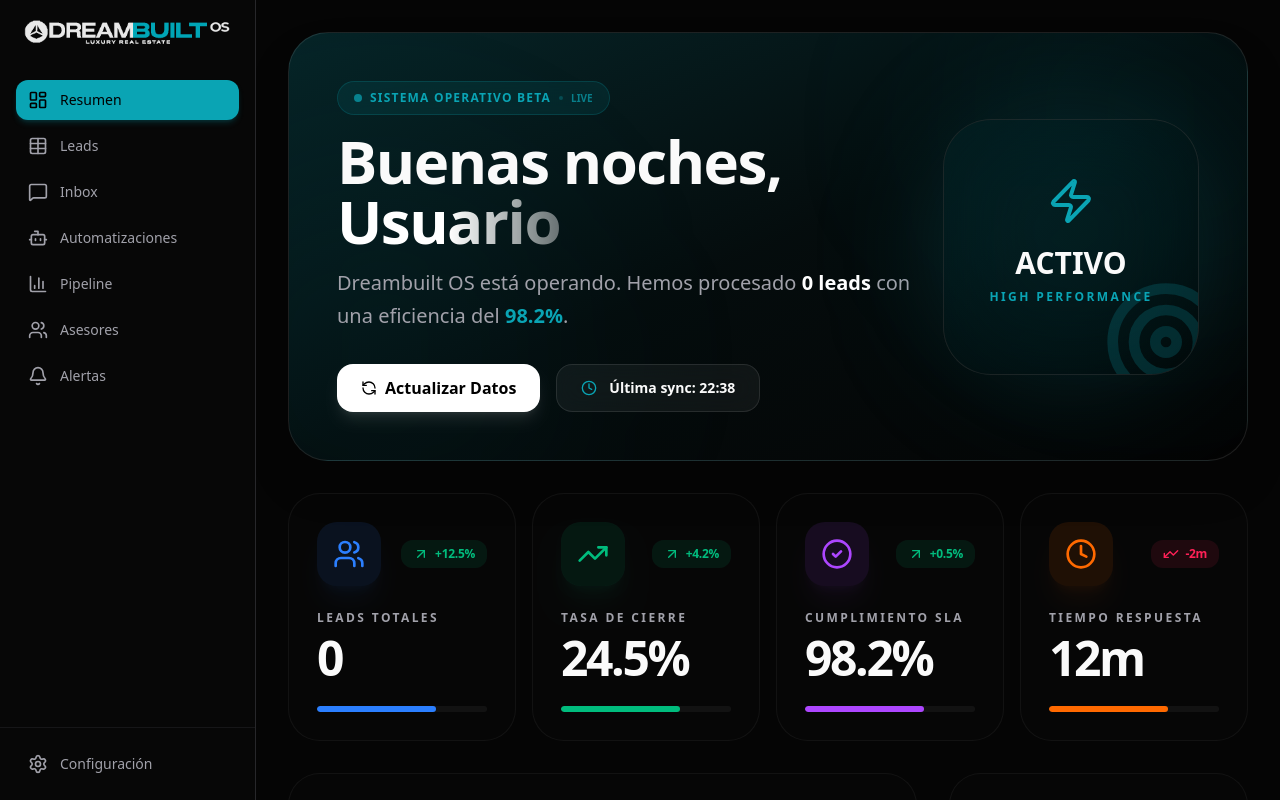
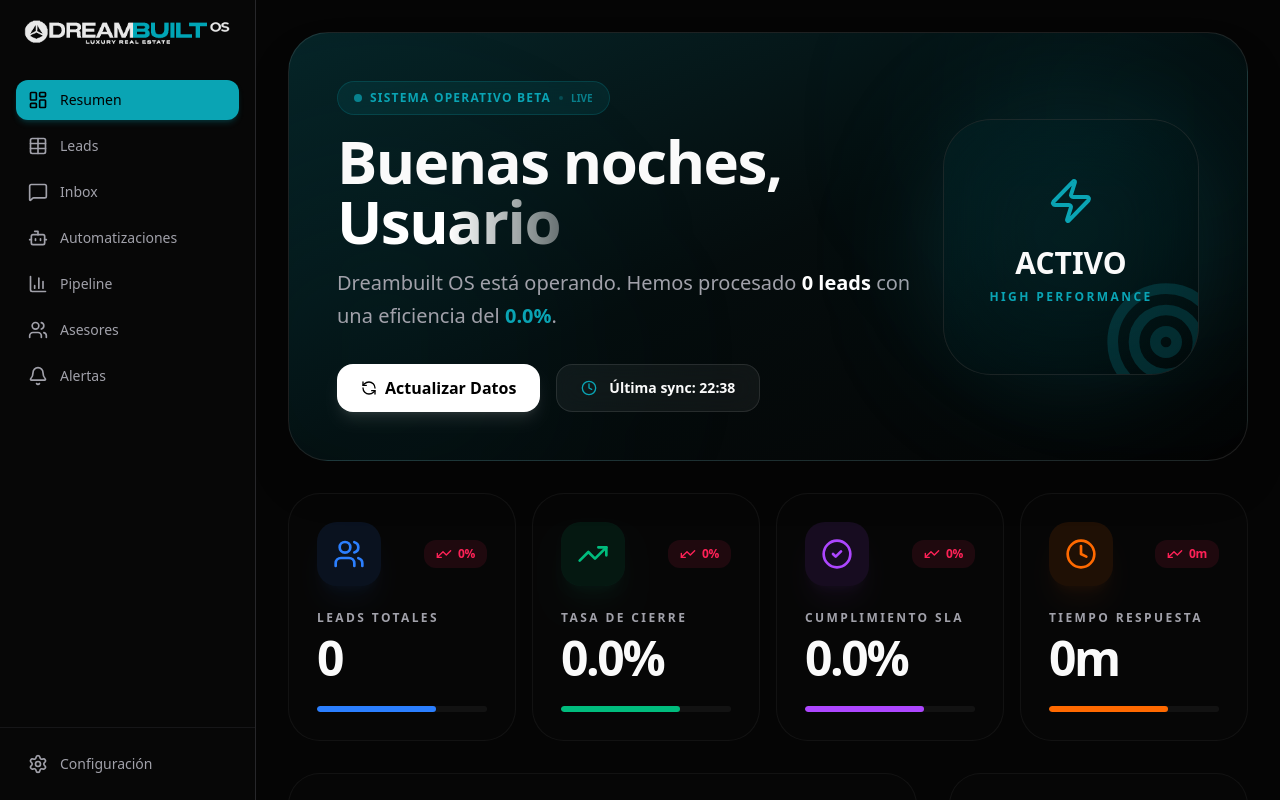
Before and after one commit to mabs16/Dreambuilt, a Next.js app in the folder frontend/: page / in a window 1280 px wide. Built offline with nearby package versions, Linux system fonts and the light colour scheme; no server answers; the database is empty.

Commit message:
UI: Reset dashboard placeholder stats to 0.0% for clean state

```diff
--- a/frontend/src/app/page.tsx
+++ b/frontend/src/app/page.tsx
@@ -206,7 +206,7 @@ export default function Home() {
             </h1>
 
             <p className="text-lg md:text-xl text-muted-foreground max-w-2xl font-medium leading-relaxed">
-              Dreambuilt OS está operando. Hemos procesado <span className="text-white font-bold">{stats.totalLeads} leads</span> con una eficiencia del <span className="text-primary font-bold">98.2%</span>.
+              Dreambuilt OS está operando. Hemos procesado <span className="text-white font-bold">{stats.totalLeads} leads</span> con una eficiencia del <span className="text-primary font-bold">0.0%</span>.
             </p>
 
             <div className="flex flex-wrap gap-4 pt-4">
@@ -248,31 +248,31 @@ export default function Home() {
         <StatCard
           title="Leads Totales"
           value={stats.totalLeads.toLocaleString()}
-          change="+12.5%"
+          change="0%"
           icon={Users}
           color="blue"
           delay={0.1}
         />
         <StatCard
           title="Tasa de Cierre"
-          value="24.5%"
-          change="+4.2%"
+          value="0.0%"
+          change="0%"
           icon={TrendingUp}
           color="emerald"
           delay={0.2}
         />
         <StatCard
           title="Cumplimiento SLA"
-          value="98.2%"
-          change="+0.5%"
+          value="0.0%"
+          change="0%"
           icon={CheckCircle2}
           color="purple"
           delay={0.3}
         />
         <StatCard
           title="Tiempo Respuesta"
-          value="12m"
-          change="-2m"
+          value="0m"
+          change="0m"
           icon={Clock}
           color="orange"
           delay={0.4}
```
